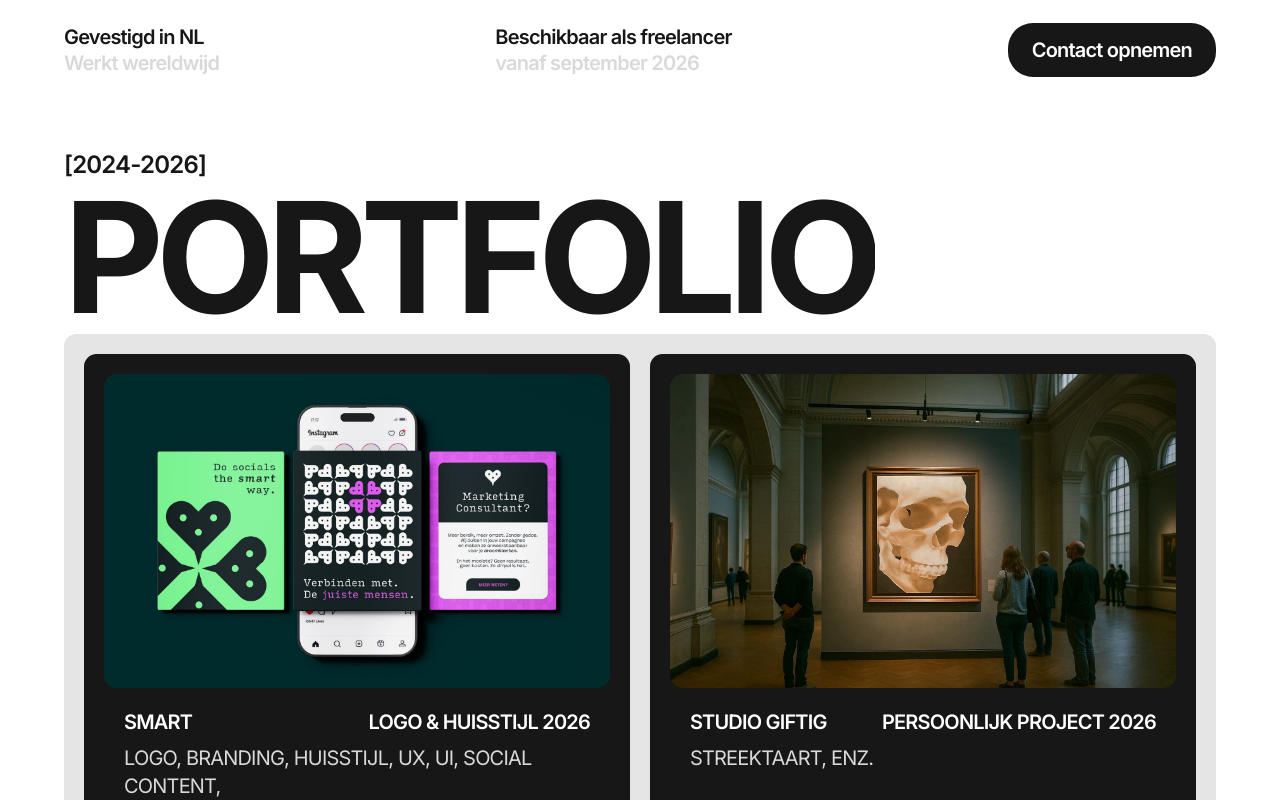
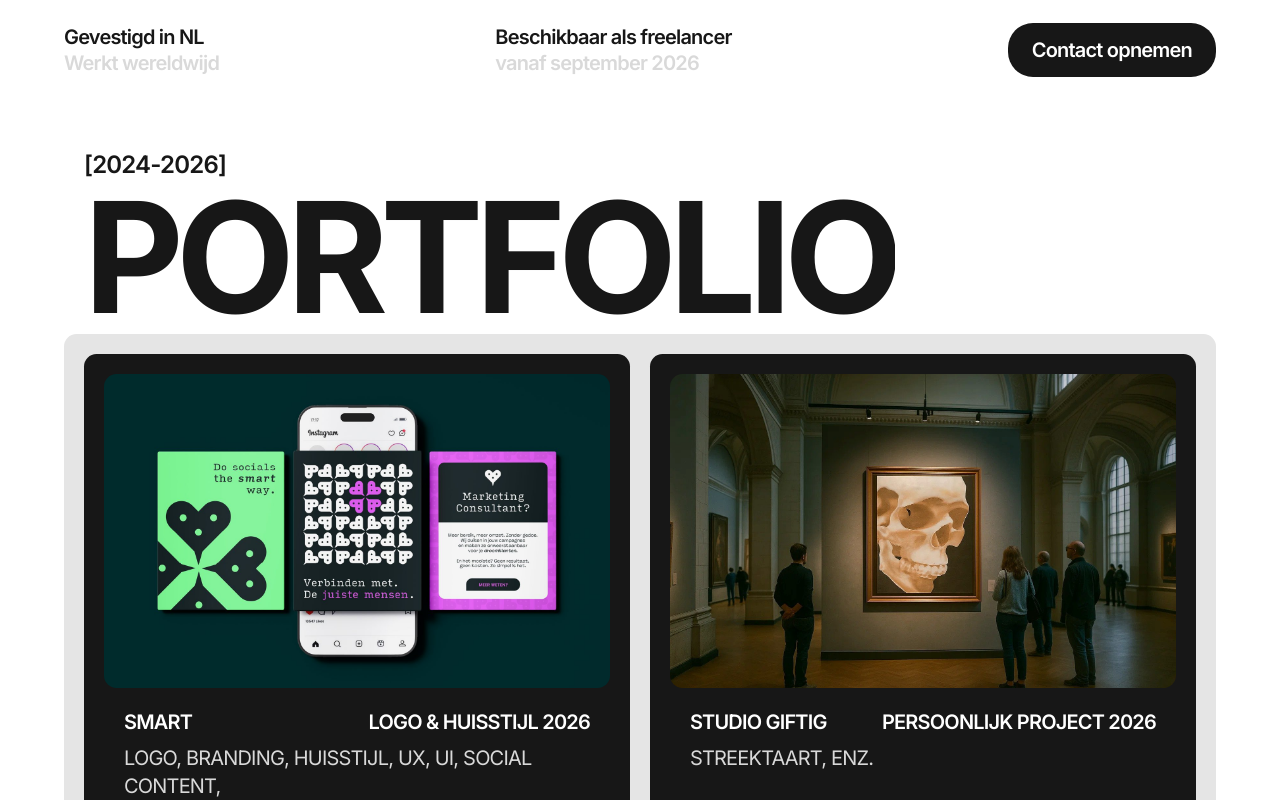
Before and after one commit to arekverbakel/arekverbakelportfolio, a Next.js app: page /portfolio in a window 1280 px wide. Shown: the top 800 px of the page. Built offline with nearby package versions, Linux system fonts and the light colour scheme.

Commit message:
Portfolio tekst en jaartal desktop aanpassing
Portfolio tekst en jaartal desktop aanpassing

```diff
--- a/app/portfolio/Portfolio.module.css
+++ b/app/portfolio/Portfolio.module.css
@@ -5,6 +5,8 @@
 
 .header {
   margin-bottom: 0;
+  padding-left: var(--gap);
+  padding-right: var(--gap);
 }
 
 .range {
```
